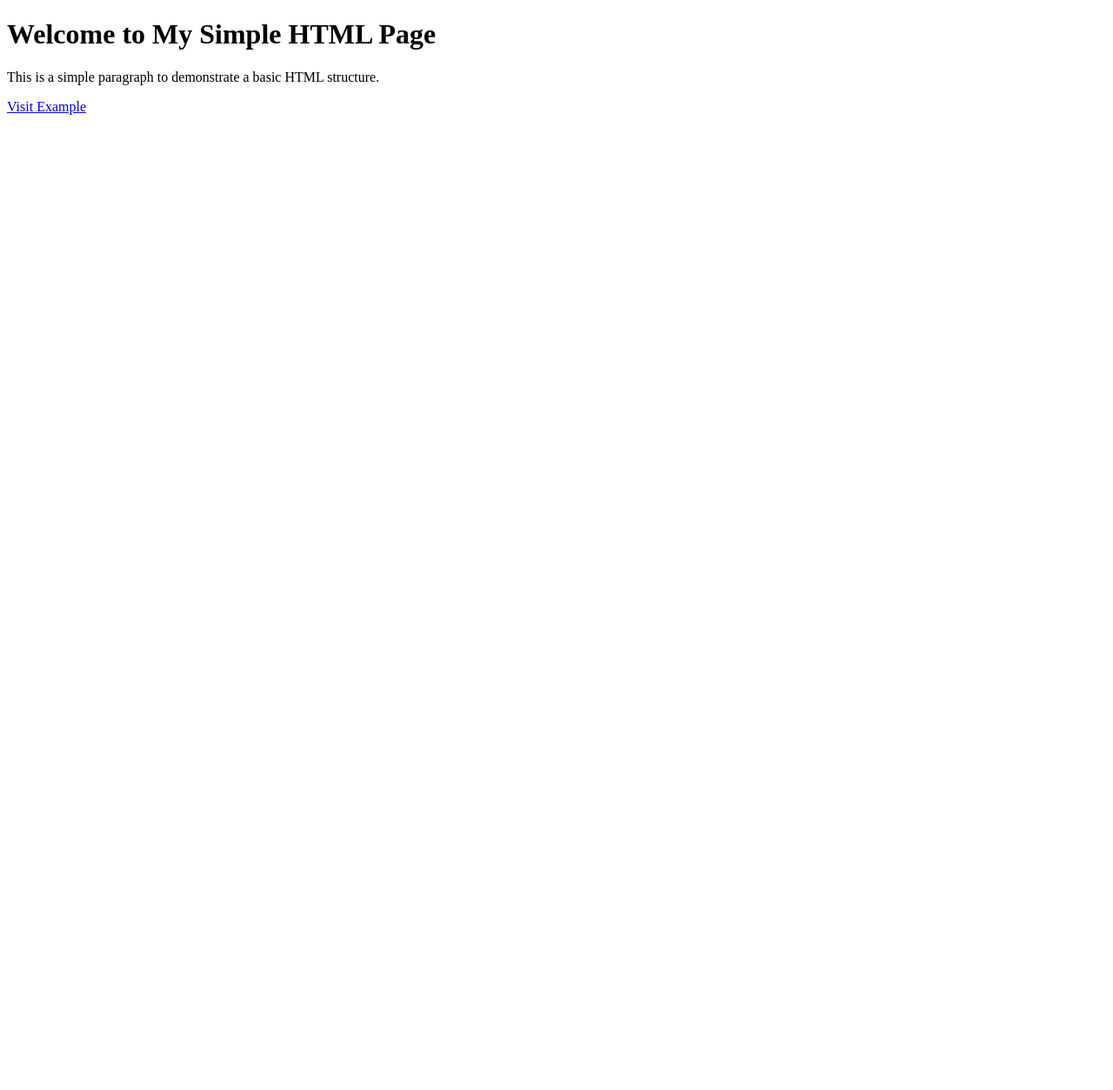
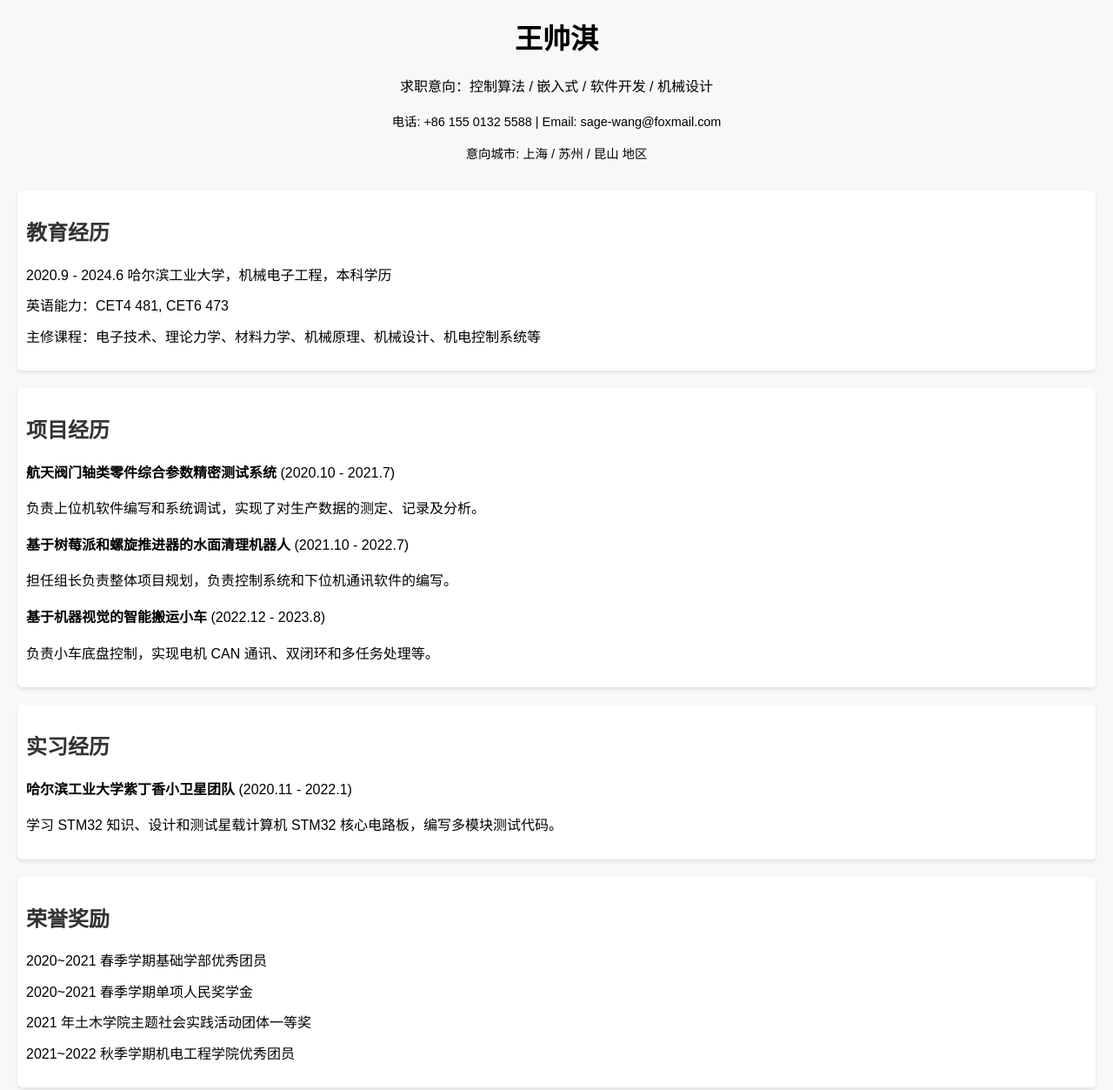
Before and after one commit to SadChips/ShuaiqiWang.github.io, a plain HTML site: page index.html in a window 1280 px wide. Shown: the top 1253 px of the page at 87% size. Before the commit the page ends 800 px from the top, so only its background shows below. Drawn offline with Linux system fonts and the light colour scheme.

Commit message:
Update index.html

```diff
--- a/index.html
+++ b/index.html
@@ -1,13 +1,125 @@
 <!DOCTYPE html>
-<html lang="en">
+<html lang="zh-CN">
 <head>
     <meta charset="UTF-8">
     <meta name="viewport" content="width=device-width, initial-scale=1.0">
-    <title>Simple HTML Page</title>
+    <title>王帅淇的学术简历</title>
+    <style>
+        body {
+            font-family: Arial, sans-serif;
+            margin: 20px;
+            line-height: 1.6;
+            background-color: #f8f8f8;
+        }
+        header {
+            text-align: center;
+            margin-bottom: 30px;
+        }
+        h1 {
+            font-size: 2em;
+            margin: 0;
+        }
+        h2 {
+            font-size: 1.5em;
+            margin-bottom: 10px;
+            color: #333;
+        }
+        section {
+            margin-bottom: 20px;
+            padding: 10px;
+            background-color: #fff;
+            border-radius: 5px;
+            box-shadow: 0 2px 4px rgba(0,0,0,0.1);
+        }
+        .contact-info {
+            font-size: 0.9em;
+            margin-top: 10px;
+        }
+        ul {
+            list-style-type: none;
+            padding: 0;
+        }
+        li {
+            margin-bottom: 10px;
+        }
+        footer {
+            text-align: center;
+            margin-top: 30px;
+            font-size: 0.8em;
+            color: #777;
+        }
+    </style>
 </head>
 <body>
-    <h1>Welcome to My Simple HTML Page</h1>
-    <p>This is a simple paragraph to demonstrate a basic HTML structure.</p>
-    <a href="https://www.example.com">Visit Example</a>
+
+    <header>
+        <h1>王帅淇</h1>
+        <p>求职意向：控制算法 / 嵌入式 / 软件开发 / 机械设计</p>
+        <div class="contact-info">
+            <p>电话: +86 155 0132 5588 | Email: sage-wang@foxmail.com</p>
+            <p>意向城市: 上海 / 苏州 / 昆山 地区</p>
+        </div>
+    </header>
+
+    <section>
+        <h2>教育经历</h2>
+        <ul>
+            <li>2020.9 - 2024.6 哈尔滨工业大学，机械电子工程，本科学历</li>
+            <li>英语能力：CET4 481, CET6 473</li>
+            <li>主修课程：电子技术、理论力学、材料力学、机械原理、机械设计、机电控制系统等</li>
+        </ul>
+    </section>
+
+    <section>
+        <h2>项目经历</h2>
+        <ul>
+            <li><strong>航天阀门轴类零件综合参数精密测试系统</strong> (2020.10 - 2021.7)
+                <p>负责上位机软件编写和系统调试，实现了对生产数据的测定、记录及分析。</p>
+            </li>
+            <li><strong>基于树莓派和螺旋推进器的水面清理机器人</strong> (2021.10 - 2022.7)
+                <p>担任组长负责整体项目规划，负责控制系统和下位机通讯软件的编写。</p>
+            </li>
+            <li><strong>基于机器视觉的智能搬运小车</strong> (2022.12 - 2023.8)
+                <p>负责小车底盘控制，实现电机 CAN 通讯、双闭环和多任务处理等。</p>
+            </li>
+        </ul>
+    </section>
+
+    <section>
+        <h2>实习经历</h2>
+        <ul>
+            <li><strong>哈尔滨工业大学紫丁香小卫星团队</strong> (2020.11 - 2022.1)
+                <p>学习 STM32 知识、设计和测试星载计算机 STM32 核心电路板，编写多模块测试代码。</p>
+            </li>
+        </ul>
+    </section>
+
+    <section>
+        <h2>荣誉奖励</h2>
+        <ul>
+            <li>2020~2021 春季学期基础学部优秀团员</li>
+            <li>2020~2021 春季学期单项人民奖学金</li>
+            <li>2021 年土木学院主题社会实践活动团体一等奖</li>
+            <li>2021~2022 秋季学期机电工程学院优秀团员</li>
+        </ul>
+    </section>
+
+    <section>
+        <h2>竞赛成绩</h2>
+        <ul>
+            <li>第九届全国大学生光电设计竞赛东北赛区二等奖</li>
+            <li>2022 年高教社杯全国大学生数学建模竞赛黑龙江赛区二等奖</li>
+        </ul>
+    </section>
+
+    <section>
+        <h2>自我评价</h2>
+        <p>学习能力强，学习经历广泛，涉及计算机、控制、电子、嵌入式等领域。熟悉 C、C++、C#、Python、Matlab 等编程语言及 CAD 制图、Solidworks 建模、有限元分析。</p>
+    </section>
+
+    <footer>
+        <p>&copy; 2024 王帅淇. All rights reserved.</p>
+    </footer>
+
 </body>
 </html>
```
